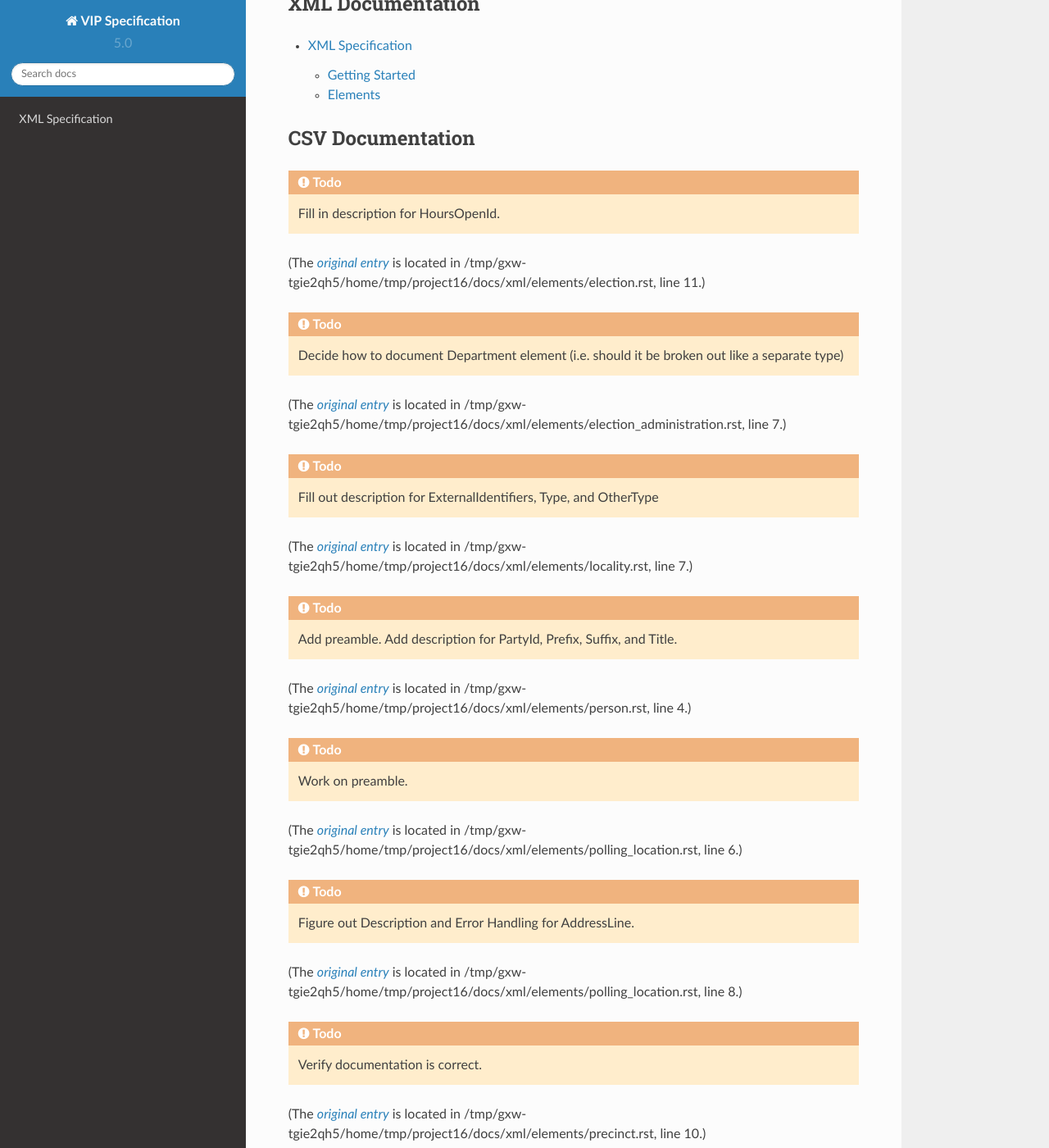
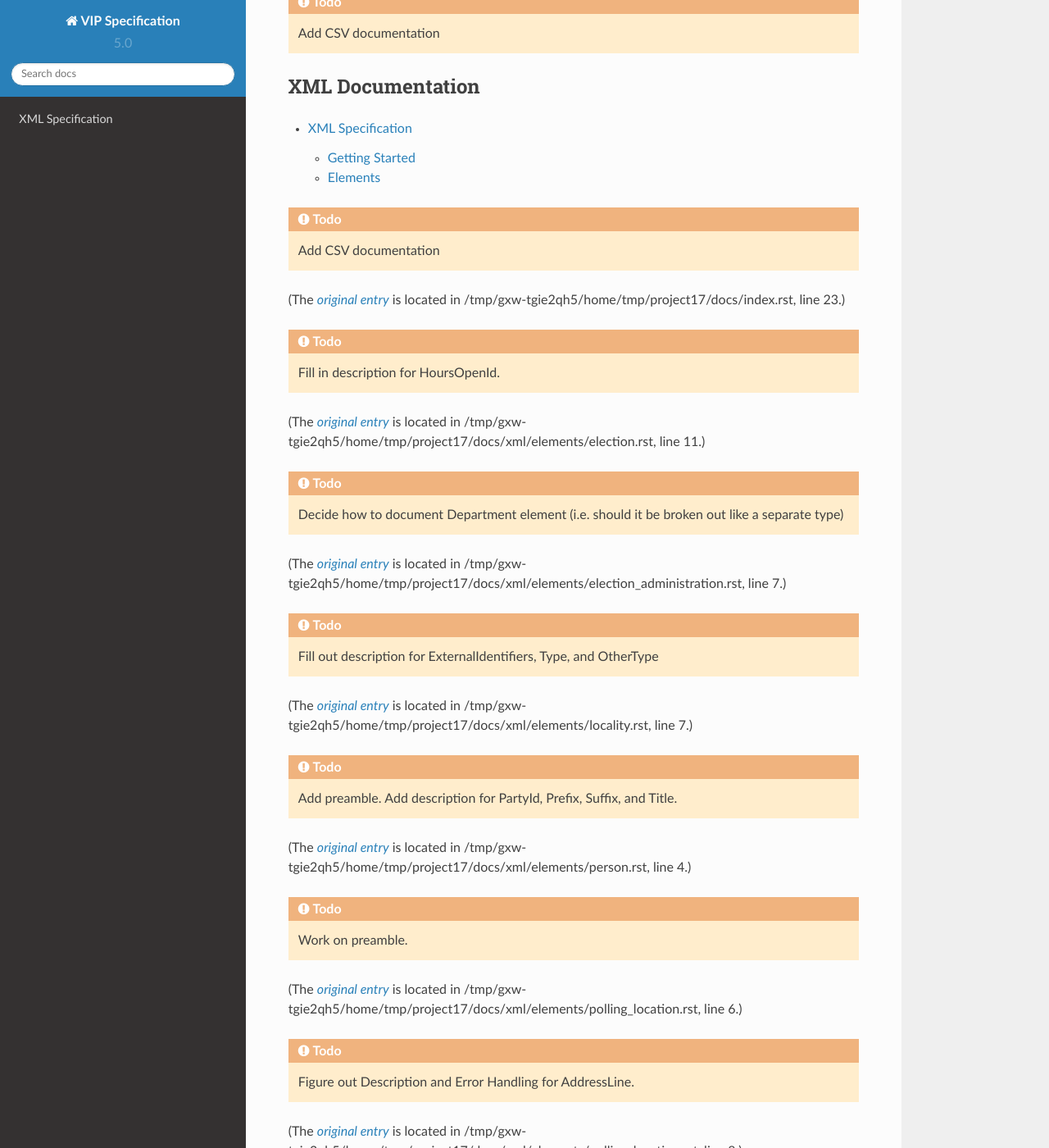
Before and after one commit to votinginfoproject/vip-specification, a Sphinx documentation site: the page built from docs/index.rst, in a window 1280 px wide and 1400 px high, scrolled down 460 px. Shown: the whole window at 82% size. Built offline with Sphinx 7.4.7 and the Read the Docs theme 2.0.0, drawn with Linux system fonts in a browser that asks for light colours; pages that are not in the unit, such as notebooks, are missing from menus; some of the changed text lies outside the part shown.

Commit message:
Reordered the todolists

```diff
--- a/docs/index.rst
+++ b/docs/index.rst
@@ -20,6 +20,10 @@ The documentation is split into two distinct parts.
 * :ref:`xml-docs`
 * :ref:`csv-docs`
 
+.. todo::
+
+   Add CSV documentation
+
 .. _xml-docs:
 
 XML Documentation
@@ -29,6 +33,8 @@ XML Documentation
    :maxdepth: 2
 
    xml/index
+
+.. todolist::
 
 .. _csv-docs:
 
@@ -58,5 +64,3 @@ CSV Documentation
    street_segment
    contest_result
    ballot_line_result
-
-.. todolist::
```
